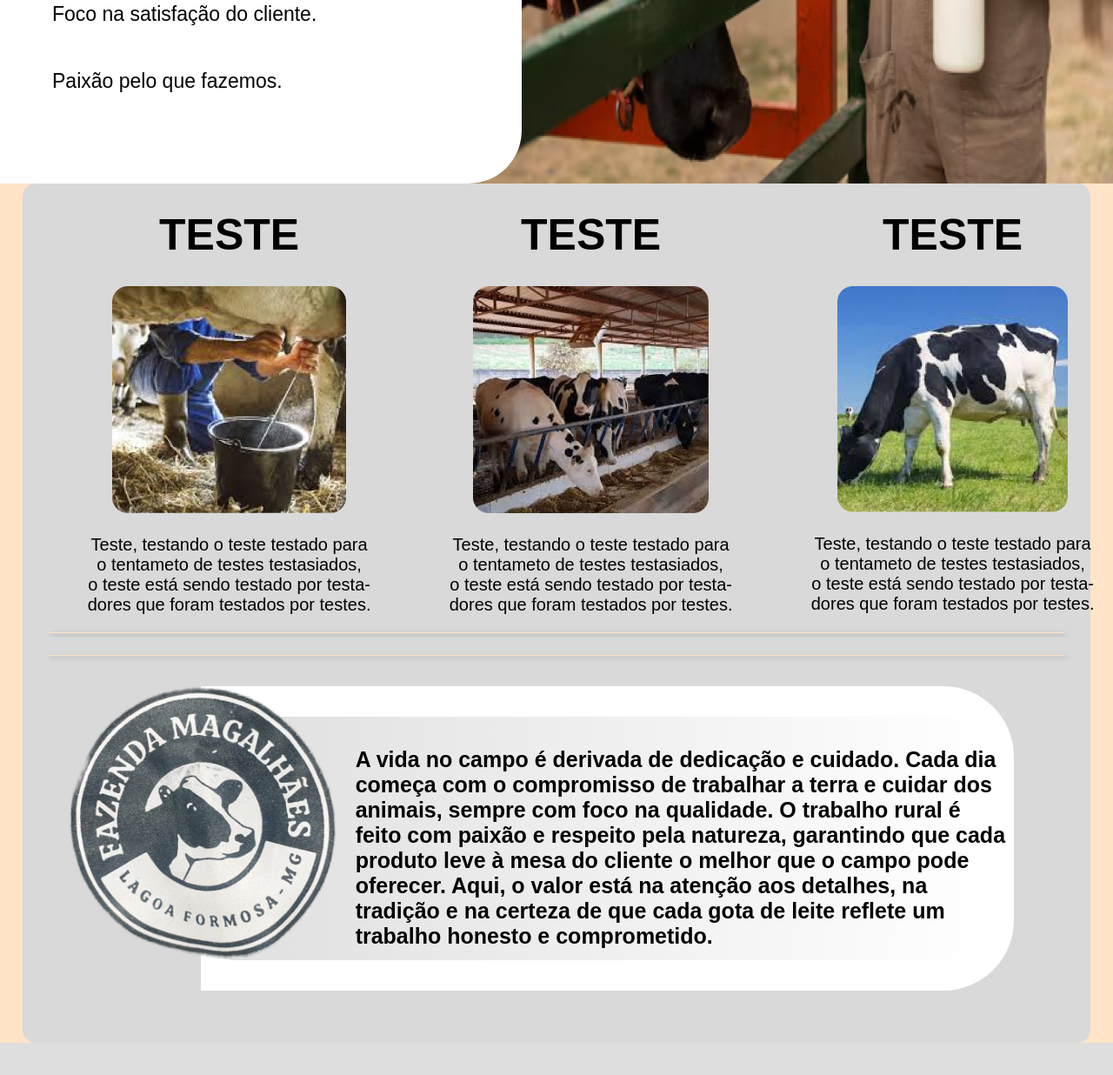
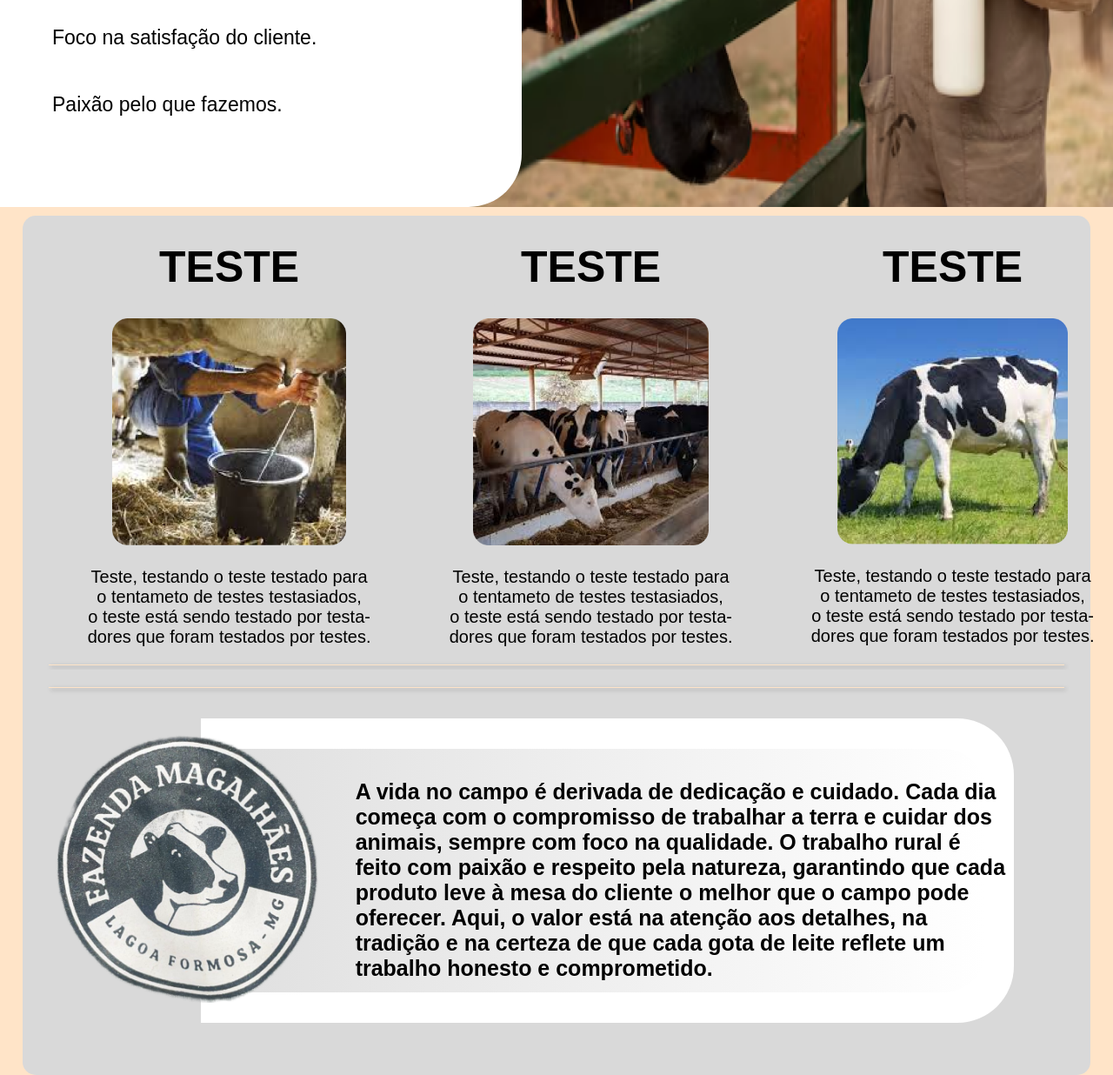
Before and after one commit to The-Vonky/Fazenda-Magalhaes, a PHP site: page /home.html in a window 1280 px wide. Shown: the part 1360-2596 px from the top of the page at 87% size. Before the commit the page ends 2559 px from the top, so only its background shows below. Run offline with PHP 8.4, Linux system fonts and the light colour scheme.

Commit message:
correções

```diff
--- a/Fazenda/home.css
+++ b/Fazenda/home.css
@@ -75,7 +75,7 @@ nav ul li a:hover {
 
 .header-title {
     text-align: center;
-    margin-top: -36px; /* Ajuste fino para alinhar melhor */
+    margin-top: -9px; /* Ajuste fino para alinhar melhor */
     z-index: 50;
     position: relative;
 }
@@ -260,6 +260,7 @@ nav ul li a:hover {
     display: flex;
     flex-wrap: wrap;
     margin: auto;
+    margin-top: 10px;
     border-radius: 15px 15px 0 0;
 }
 
@@ -320,17 +321,21 @@ nav ul li a:hover {
     height: 350px;
     background-color: #ffffff;
     margin: 35px auto 0 15%;
-    border-radius: 0 81px 81px 0;
+    border-radius: 0 65px 65px 0;
     display: flex;
-    flex-direction: column-reverse;
+    flex-direction: row;
     justify-content: left;
     align-items: center;
 }
 
 .containerH4 img {
-    width: 24%;
+    width: 47%;
+}
+
+.containerH4 .imgUnited {
+    width: 50%;
     position: absolute;
-    left: 80px;
+    left: 65px;
 }
 
 .container .gradient {
```
